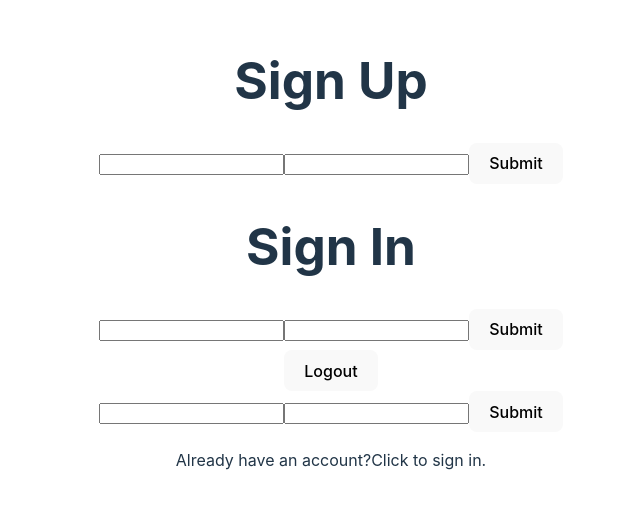
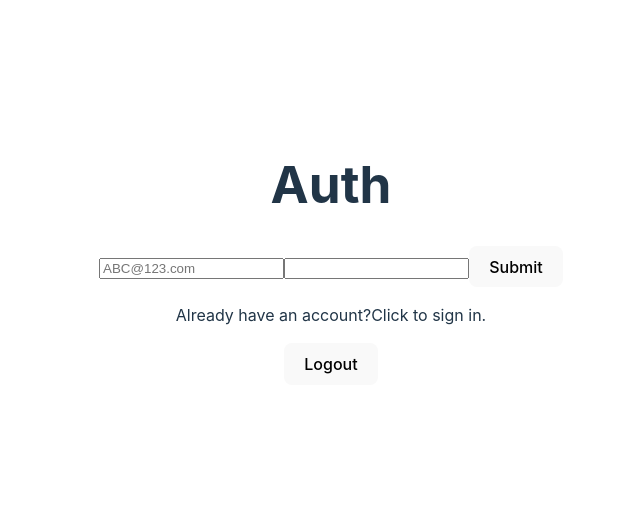
Before and after one commit to SebastianAndDavid/auth-template-frontend, a React (Vite) app: page / in a window 1280 px wide. Shown: the part 147-656 px from the top of the page, without its empty margins (309-949 px from the left). Built offline with nearby package versions, Linux system fonts and the light colour scheme.

Commit message:
feat: sign in/up refactor. WIP styling, Home component

```diff
--- a/src/App.tsx
+++ b/src/App.tsx
@@ -1,5 +1,5 @@
 import { useState, useEffect } from "react";
-import { logout, signInUser, signUpUser, verifyUser } from "./services/auth";
+import { verifyUser } from "./services/auth";
 import { BrowserRouter as Router, Routes, Route } from "react-router-dom";
 import { User } from "./types/userTypes";
 import ProtectedRoute from "./components/ProtectedRoute";
@@ -8,10 +8,6 @@ import Home from "./components/Home";
 import Auth from "./components/Auth";
 
 function App() {
-  const [email, setEmail] = useState("");
-  const [password, setPassword] = useState("");
-  const [sessionsEmail, setSessionsEmail] = useState("");
-  const [sessionsPassword, setSessionsPassword] = useState("");
   const [user, setUser] = useState<User | undefined>(undefined);
 
   async function verify() {
@@ -19,32 +15,10 @@ function App() {
     const cookieExists = document.cookie.includes("session");
     if (cookieExists) {
       const res = await verifyUser();
+      console.log("res", res);
       if (res.data) {
         setUser(res.data);
       }
-    }
-  }
-
-  async function handleSignUpSubmit(e: React.FormEvent<HTMLFormElement>) {
-    e.preventDefault();
-    const { data } = await signUpUser({ email, password });
-    setUser(data);
-    return data;
-  }
-
-  async function handleSignIn() {
-    const { data } = await signInUser({
-      email: sessionsEmail,
-      password: sessionsPassword,
-    });
-    setUser(data);
-    return data;
-  }
-
-  async function handleLogout() {
-    const res = await logout();
-    if (res) {
-      setUser(undefined);
     }
   }
 
@@ -54,35 +28,6 @@ function App() {
 
   return (
     <>
-      <form onSubmit={handleSignUpSubmit}>
-        <h1>Sign Up</h1>
-        <input
-          type="email"
-          value={email}
-          onChange={(e) => setEmail(e.target.value)}
-        />
-        <input
-          type="password"
-          value={password}
-          onChange={(e) => setPassword(e.target.value)}
-        />
-        <button>Submit</button>
-      </form>
-      <div>
-        <h1>Sign In</h1>
-        <input
-          type="email"
-          value={sessionsEmail}
-          onChange={(e) => setSessionsEmail(e.target.value)}
-        />
-        <input
-          type="password"
-          value={sessionsPassword}
-          onChange={(e) => setSessionsPassword(e.target.value)}
-        />
-        <button onClick={() => handleSignIn()}>Submit</button>
-      </div>
-      <button onClick={handleLogout}>Logout</button>
       <Router>
         <Routes>
           <Route path="/" element={<Auth user={user} setUser={setUser} />} />
--- a/src/components/Auth.tsx
+++ b/src/components/Auth.tsx
@@ -1,4 +1,4 @@
-import { signInUser, signUpUser } from "../services/auth";
+import { logout, signInUser, signUpUser } from "../services/auth";
 import { AuthProps } from "../types/userTypes";
 import { useState } from "react";
 
@@ -24,6 +24,13 @@ export default function Auth({ user, setUser }: AuthProps) {
     return data;
   }
 
+  async function handleLogout() {
+    const res = await logout();
+    if (res) {
+      setUser(undefined);
+    }
+  }
+
   async function handleSubmit(e: React.FormEvent<HTMLFormElement>) {
     e.preventDefault();
     if (!isLogin) {
@@ -35,8 +42,13 @@ export default function Auth({ user, setUser }: AuthProps) {
 
   return (
     <>
+      <h1>Auth</h1>
       <form onSubmit={handleSubmit}>
-        <input type="email" onChange={(e) => setEmail(e.target.value)} />
+        <input
+          type="email"
+          placeholder="ABC@123.com"
+          onChange={(e) => setEmail(e.target.value)}
+        />
         <input type="password" onChange={(e) => setPassword(e.target.value)} />
         <button>Submit</button>
       </form>
@@ -51,6 +63,7 @@ export default function Auth({ user, setUser }: AuthProps) {
           <span onClick={() => setIsLogin(false)}>Click to sign up.</span>
         </p>
       )}
+      <button onClick={handleLogout}>Logout</button>
     </>
   );
 }
```
